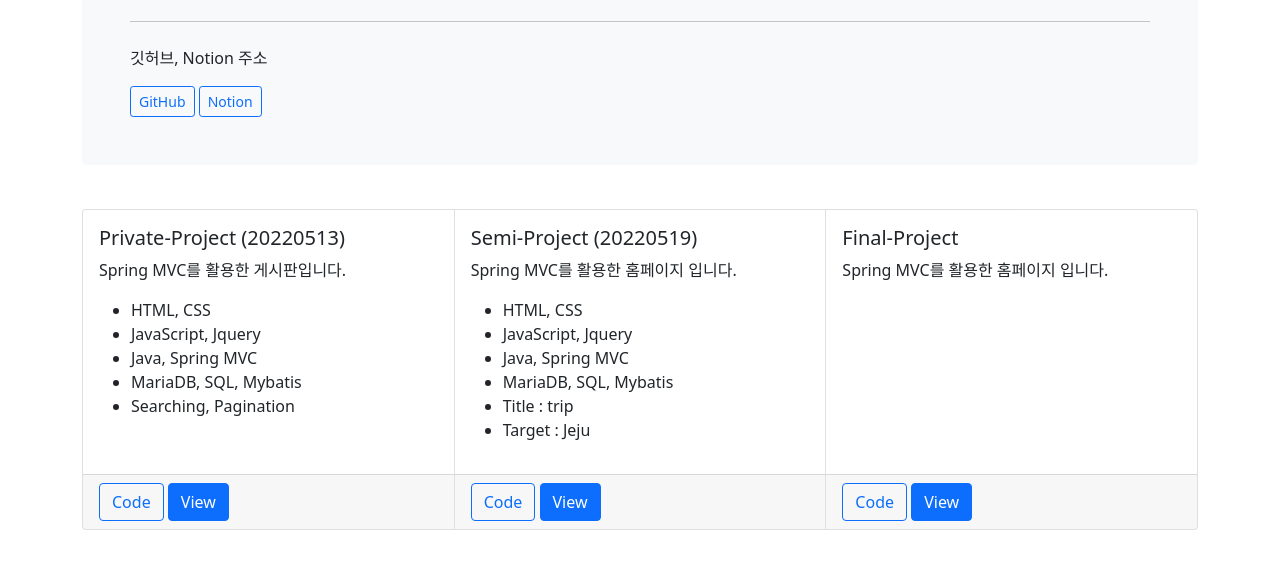
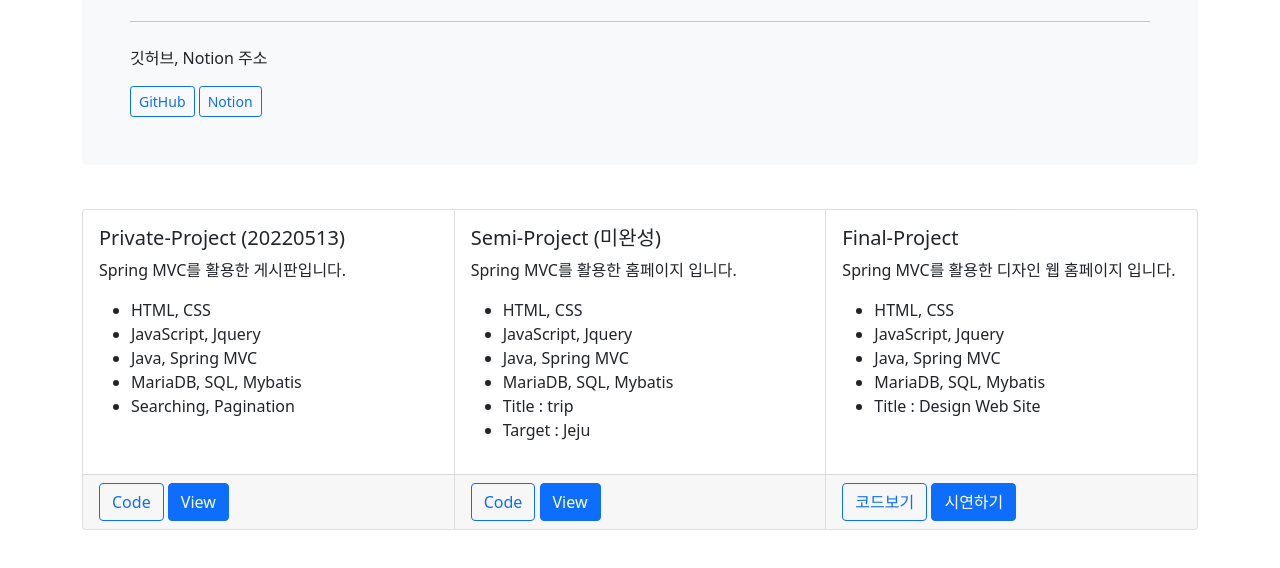
Before and after one commit to Munyoulim/Munyoulim.github.io, a plain HTML site: page index.html in a window 1280 px wide. Shown: the part 226-794 px from the top of the page. Drawn offline with nearby package versions, Linux system fonts and the light colour scheme.

Commit message:
팀플젝 추가

```diff
--- a/index.html
+++ b/index.html
@@ -73,7 +73,7 @@
                     <div class="card">
                         <div class="card-body">
                             <h5 class="card-title">
-                                Semi-Project (20220519)
+                                Semi-Project (미완성)
                             </h5>
                             <p class="card-text">
                                 Spring MVC를 활용한 홈페이지 입니다.
@@ -90,7 +90,7 @@
 
                         </div>
                         <div class="card-footer">
-                            <a href="https://github.com/Munyoulim/project20220519" class="btn btn-outline-primary"> Code </a>
+                            <a href="" class="btn btn-outline-primary"> Code </a>
                             <a href="" class="btn btn-primary"> View </a>
                         </div>
                     </div>
@@ -102,13 +102,21 @@
                             </h5>
 
                             <p class="card-text">
-                                Spring MVC를 활용한 홈페이지 입니다.
+                                Spring MVC를 활용한 디자인 웹 홈페이지 입니다.
                             </p>
+
+                            <ul>
+                                <li>HTML, CSS</li>
+                                <li>JavaScript, Jquery</li>
+                                <li>Java, Spring MVC</li>
+                                <li>MariaDB, SQL, Mybatis</li>
+                                <li>Title : Design Web Site</li>
+                            </ul>
 
                         </div>
                         <div class="card-footer">
-                            <a href="" class="btn btn-outline-primary"> Code </a>
-                            <a href="" class="btn btn-primary"> View </a>
+                            <a href="https://github.com/Munyoulim/TRAZAR" class="btn btn-outline-primary">코드보기</a>
+                            <a href="http://3.38.192.40/trazar/designBoard/list" class="btn btn-primary">시연하기</a>
                         </div>
                     </div>
                 </div>
```
